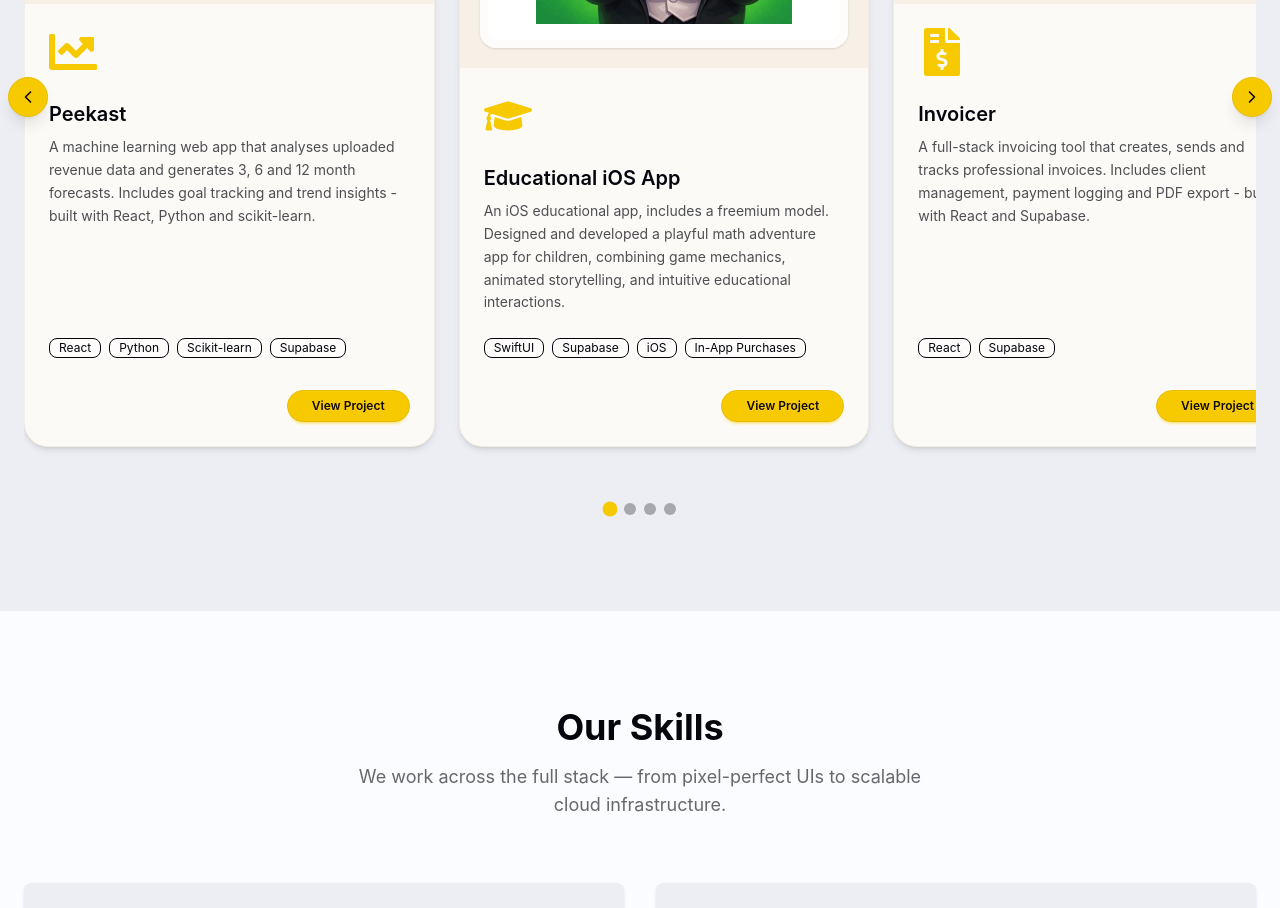
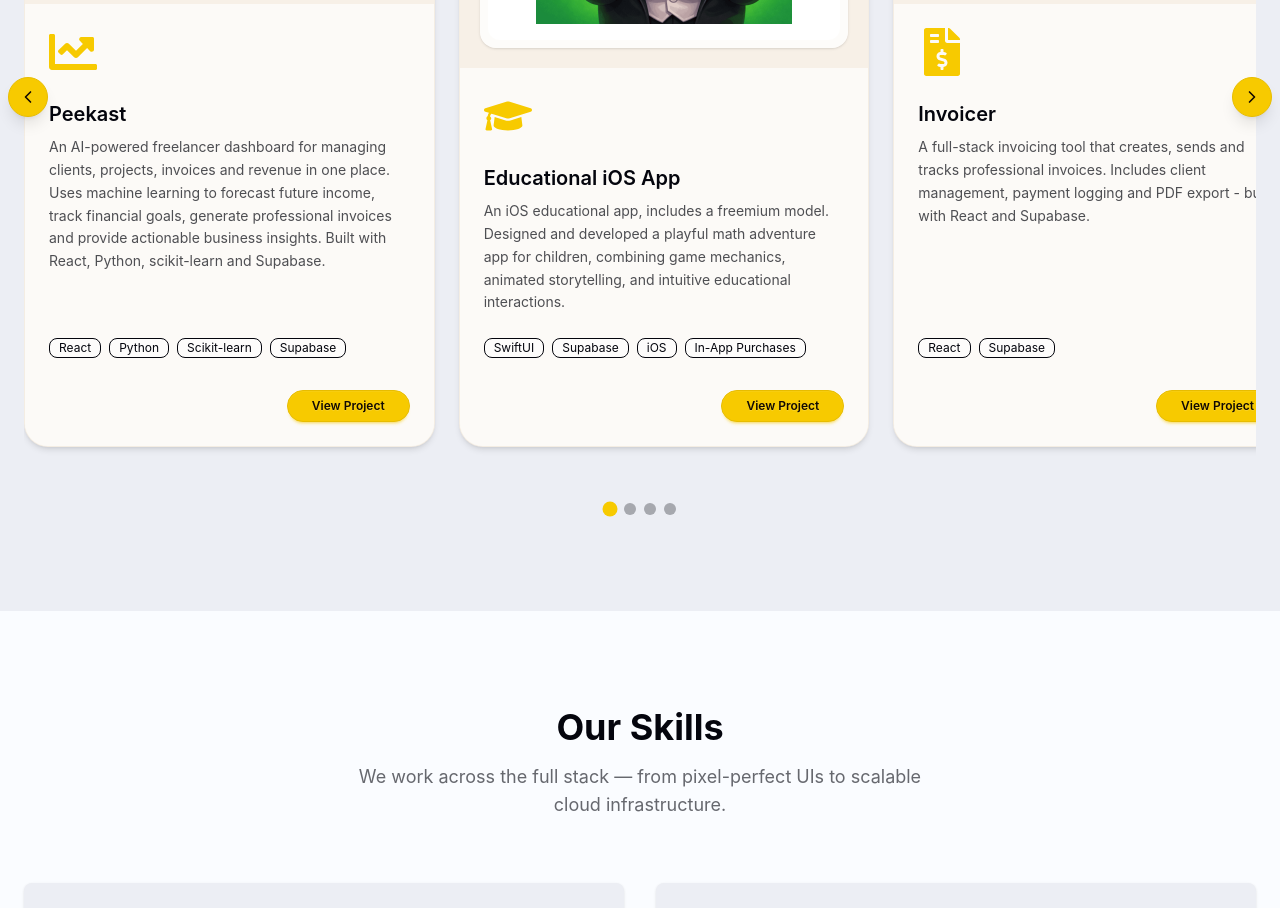
Before and after one commit to TimmyC-webdev/podsparx-portfolio, a React (Vite) app: page / in a window 1280 px wide. Shown: the part 2380-3288 px from the top of the page. Built offline with nearby package versions, Linux system fonts and the light colour scheme.

Commit message:
Peekast description edit

```diff
--- a/src/sections/Projects.tsx
+++ b/src/sections/Projects.tsx
@@ -26,7 +26,7 @@
   {
     title: 'Peekast',
     description:
-      'A machine learning web app that analyses uploaded revenue data and generates 3, 6 and 12 month forecasts. Includes goal tracking and trend insights - built with React, Python and scikit-learn.',
+      'An AI-powered freelancer dashboard for managing clients, projects, invoices and revenue in one place. Uses machine learning to forecast future income, track financial goals, generate professional invoices and provide actionable business insights. Built with React, Python, scikit-learn and Supabase.',
     tags: ['React', 'Python', 'Scikit-learn', 'Supabase'],
     icon: <FaChartLine className="text-accent text-5xl" />,
     image: peekastImage,
```
